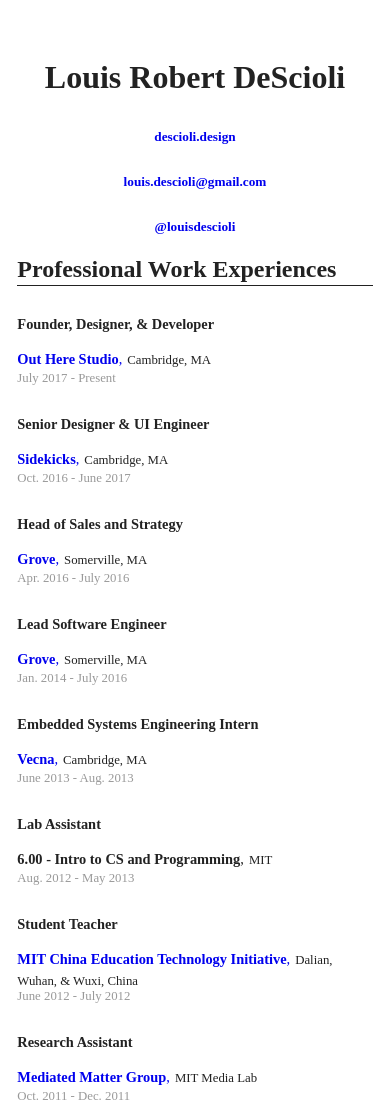
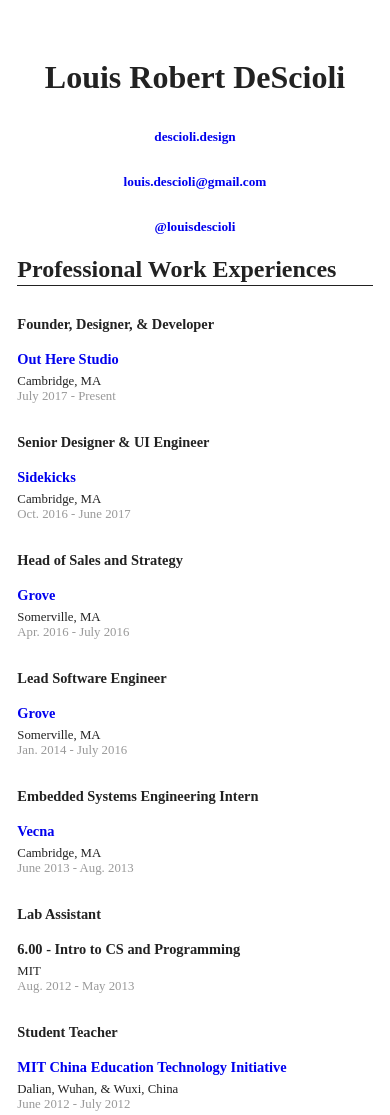
Before and after one commit to lourd/descioli.com, a Gatsby site: page /resume in a window 390 px wide. Shown: the top 1115 px of the page. Built offline with nearby package versions, Linux system fonts and the light colour scheme; Gatsby itself is replaced by a stand-in of ours.

Commit message:
Tweaks resume, adds sizes export

```diff
--- a/src/data/resume.yaml
+++ b/src/data/resume.yaml
@@ -126,6 +126,6 @@
       role: Vice President
       dates: Nov. 2011 - Oct. 2012
     - company: Dept. of Computer Science
-      location: Colorado Springs, CO
+      location: USAFA
       role: Research Assistant
       dates: Sep. 2010 - May 2011
--- /dev/null
+++ b/src/lib/components/Blob.js
@@ -0,0 +1,5 @@
+import React from 'react';
+
+const Blob = props => <pre>{JSON.stringify(props, null, 2)}</pre>;
+
+export default Blob;
--- a/src/pages/resume.js
+++ b/src/pages/resume.js
@@ -3,9 +3,7 @@
 import Link from 'gatsby-link';
 import Helmet from 'react-helmet';
 import colors from 'style/colors';
-import { media, sizes } from 'style/sizes';
-
-const Blob = props => <pre>{JSON.stringify(props, null, 2)}</pre>;
+import sizes from 'style/sizes';
 
 const Row = styled.div`
   display: flex;
@@ -55,10 +53,10 @@
   display: flex;
   flex-flow: column;
   margin: 10px 0px 5px;
-  ${media.small`
+  @media (min-width: ${sizes.small}) {
     flex-flow: row wrap;
     margin: 0px;
-  `};
+  }
   justify-content: center;
 `;
 
@@ -66,9 +64,9 @@
   padding: 0px 5px;
   margin-bottom: 7px;
   text-align: center;
-  ${media.small`
+  @media (min-width: ${sizes.small}) {
     margin-bottom: 0px;
-  `};
+  }
 `;
 
 const SectionTitle = styled.h2`
@@ -96,10 +94,10 @@
   color: #999;
   font-size: 0.8em;
   width: 100%;
-  ${media.medium`
+  @media (min-width: ${sizes.medium}) {
     flex: 1;
     text-align: right;
-  `};
+  }
 `;
 
 const SubTitle = styled.h3`
@@ -108,15 +106,15 @@
 `;
 
 const SchoolSection = styled.div`
-  ${media.small`
+  @media (min-width: ${sizes.small}) {
     padding-left: 13px;
-  `};
+  }
   margin-top: 11px;
   ${Row} {
     margin-bottom: 10px;
-    ${media.medium`
+    @media (min-width: ${sizes.medium}) {
       margin-bottom: 5px;
-    `};
+    }
   }
   p {
     padding-left: 15px;
@@ -130,9 +128,9 @@
   }
   :last-child {
     margin-bottom: 10px;
-    ${media.small`
+    @media (min-width: ${sizes.small}) {
       margin-bottom: 5px;
-    `};
+    }
   }
 `;
 
@@ -183,68 +181,63 @@
   </SchoolSection>
 );
 
-const JobSection = styled.div`
-  ${media.small`
+const JobContainer = styled.div`
+  align-items: baseline;
+  margin-bottom: 5px;
+  margin-top: 15px;
+  @media (min-width: ${sizes.small}) {
     padding-left: 13px;
-  `};
-  ${Row} {
+  }
+  @media (min-width: ${sizes.medium}) {
+    display: flex;
+    flex-flow: row wrap;
+    justify-content: flex-start;
+    margin-top: inherit;
+  }
+  :last-child {
+    margin-bottom: 10px;
+    @media (min-width: ${sizes.small}) {
       margin-bottom: 5px;
-    ${media.mediumOnly`
-      margin-top: 15px;
-    `};
+    }
   }
   ${SubTitle} {
     display: inline-block;
-  }
-  p {
-    ${media.small`
-      padding-left: 15px;
-    `};
-    margin-top: -5px;
-    margin-bottom: 0.5em;
-    font-size: 0.8em;
-    line-height: 1.2;
-    &:not(:last-child) {
-      margin-bottom: 0.5em;
-    }
-  }
-  :last-child {
-    margin-bottom: 10px;
-    ${media.small`
-      margin-bottom: 5px;
-    `};
   }
 `;
 
 const Word = styled.span`
   font-size: 0.8em;
+  @media (min-width: ${sizes.medium}) {
     padding: 0px 5px;
+  }
 `;
 
 const For = Word.extend`
   display: none;
-  ${media.medium`
+  @media (min-width: ${sizes.medium}) {
     display: inline-block;
-  `};
+  }
 `;
 
 const MobileBr = styled.br`
-  ${media.medium`
+  @media (min-width: ${sizes.medium}) {
     display: none;
-  `};
+  }
 `;
 
-const Light = styled.span`
+const Comma = styled.span`
   font-weight: 100;
+  display: none;
+  :after {
+    content: ',';
+  }
+  @media (min-width: ${sizes.medium}) {
+    display: inherit;
+  }
 `;
 
 const Job = props => {
-  let company = (
-    <SubTitle>
-      {props.company}
-      <Light>,</Light>
-    </SubTitle>
-  );
+  let company = <SubTitle>{props.company}</SubTitle>;
   if (props.site) {
     company = (
       <a href={props.site} target="_blank">
@@ -253,18 +246,16 @@
     );
   }
   return (
-    <JobSection>
-      <Row>
-        <span>
+    <JobContainer>
       <SubTitle>{props.role}</SubTitle>
       <For>{'for'}</For>
       <MobileBr />
       {company}
+      <Comma />
+      <MobileBr />
       <Word>{props.location}</Word>
-        </span>
       <Years>{props.dates}</Years>
-      </Row>
-    </JobSection>
+    </JobContainer>
   );
 };
 
@@ -343,8 +334,8 @@
   }
 `;
 
-const ResumeDataWrapper = props => (
+const Resume = props => (
   <ResumePage {...props.data.allResumeYaml.edges[0].node} />
 );
 
-export default ResumeDataWrapper;
+export default Resume;
--- a/src/style/sizes.js
+++ b/src/style/sizes.js
@@ -7,6 +7,13 @@
   xl: 1281,
   xxl: 1601
 };
+
+const sizes = Object.keys(breakpoints).reduce((acc, key) => {
+  acc[key] = `${breakpoints[key] / 16}em`;
+  return acc;
+}, {});
+
+export default sizes;
 
 // Iterate through the sizes and create a media template
 export const media = Object.keys(breakpoints).reduce((acc, key) => {
```
Lines whose indentation alone changed are shown as unchanged.
